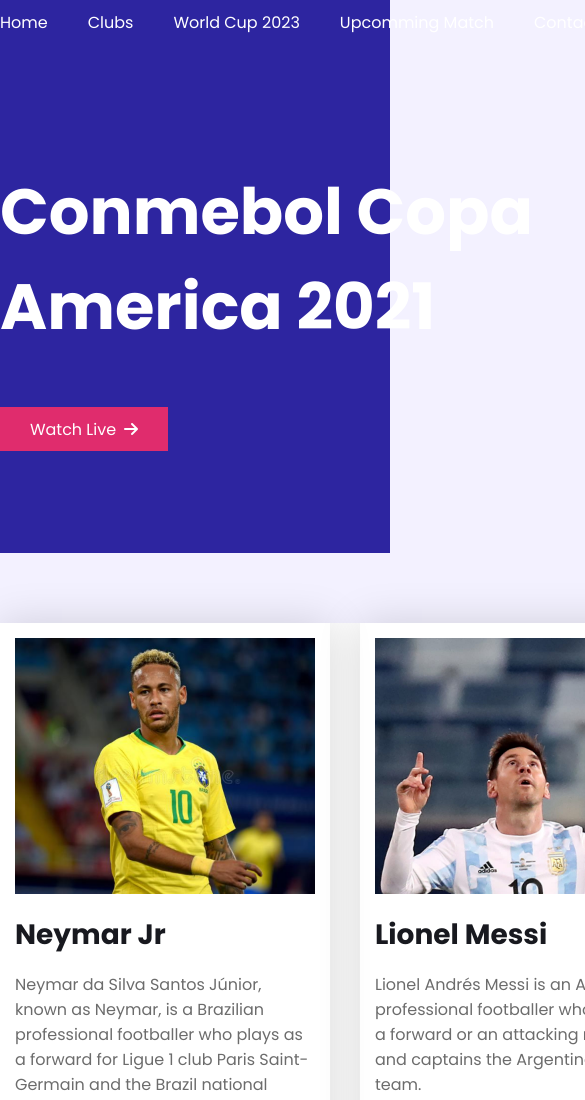
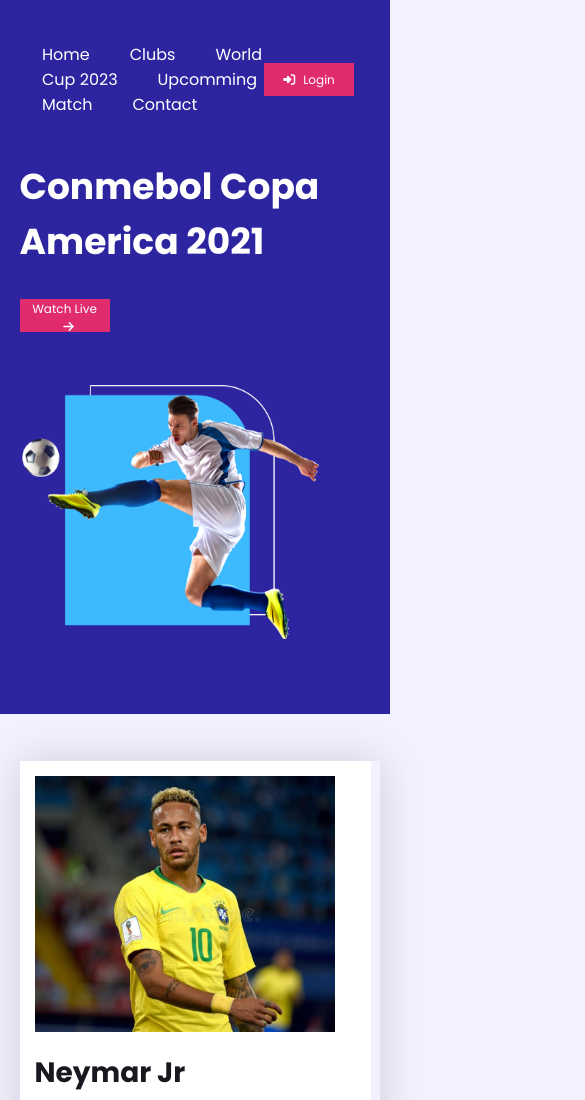
Before and after one commit to taseenbappi/awesome-football, a plain HTML site: page index.html in a window 390 px wide. Shown: the top 1100 px of the page, 585 px wide, since content can reach past the window. Drawn offline with Linux system fonts and the light colour scheme.

Commit message:
phone version edit

```diff
--- a/css/styles.css
+++ b/css/styles.css
@@ -52,7 +52,7 @@
 /* navigation styles */
 nav{
     margin: auto;
-
+    padding: 42px;
     width: 1160px;
     display: flex;
     justify-content: space-between;
@@ -170,8 +170,10 @@
 }
 
 .left-highlights-banner{
+
     margin-left: 10px;
-   margin-right: 66px;
+    margin-right: 66px;
+
 
 
 
@@ -233,3 +235,105 @@
     margin-top: 20px;
     margin-bottom: 63px;
 }
+
+/* responsive media query */
+@media only screen and (max-width: 780px) {
+    body{
+        width: 100%;
+    }
+
+    header{
+        width: 100%;
+    }
+    main{
+        width: 90%;
+    }
+
+    nav{
+
+        width: 80%;
+        flex-direction: row;
+        justify-content: flex-start;
+        align-items: center;
+        margin: auto;
+
+
+    }
+
+    .button-sub{
+        background-color: #E02C6D;;
+        font-family: 'Poppins', sans-serif;
+        font-style: normal;
+        font-weight: 400;
+        font-size: 12px;
+        text-decoration: none;
+        cursor: pointer;
+        width: 90px;
+        height: 33px;
+        border: 0px;
+        color: #FFFFFF;
+    }
+
+    .top-banner{
+        flex-direction: column;
+        width: 90%;
+        margin-top: 0;
+    }
+
+    .top-banner-left h1 {
+        font-family: 'Poppins', sans-serif;
+        font-weight: bold;
+        /* font-size: 64px; */
+        margin-top: 0;
+        font-size: 36px;
+        color: white;
+    }
+
+
+    .top-banner-right img {
+        width: 300px;
+        height: 256px;
+        margin-top: 50px;
+        margin-bottom: 69px;
+    }
+
+    .players{
+
+        display: grid;
+        grid-template-columns: repeat(1, 1fr);
+        margin-top: 47px;
+        grid-row-gap: 15px;
+    }
+
+    .player{
+        width: 330px;
+        height: 474px;
+        padding: 15px;
+        align-items: center;
+    }
+
+    .player img{
+        width: 300px;
+        height: 256px;
+    }
+
+    .player-name{
+        font-family: 'Poppins', sans-serif;
+        font-weight: bold;
+        font-size: 28px;
+        color: #18191F;
+        margin-top: 16px;
+        margin-bottom: 10px;
+
+    }
+
+    .player-info{
+        margin-bottom: 18px;
+        font-family: 'Poppins', sans-serif;
+        color:#6C6C6C;;
+        font-weight: normal;
+        font-size: 16px
+
+
+    }
+}
```
Also changed, not shown: index.html (+2 -0 lines).
